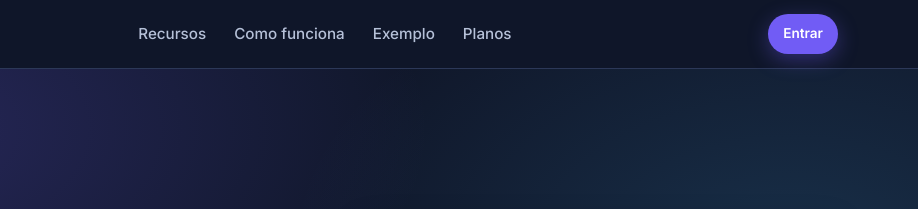
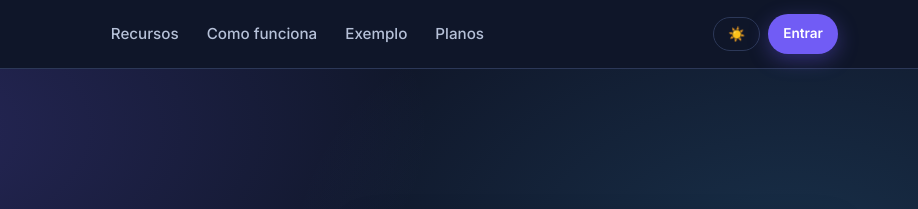
Before and after one commit to Sergin77/socialflow-ia, a plain HTML site: page index.html in a window 1280 px wide. Shown: the top 209 px of the page, 362-1280 px from the left. Drawn offline with Linux system fonts and the light colour scheme.

Commit message:
Update index.html

```diff
--- a/index.html
+++ b/index.html
@@ -33,7 +33,10 @@
         <a href="#planos">Planos</a>
       </nav>
 
-      <a href="login.html" class="btn btn-primary btn-sm">Entrar</a>
+      <div style="display: flex; align-items: center; gap: 8px;">
+        <button type="button" class="btn btn-ghost btn-sm" id="theme-toggle" aria-label="Alternar tema">☀️</button>
+        <a href="login.html" class="btn btn-primary btn-sm">Entrar</a>
+      </div>
     </div>
   </header>
 
@@ -286,5 +289,6 @@
     </div>
   </footer>
 
+  <script src="scripts/theme.js"></script>
 </body>
 </html>
```
